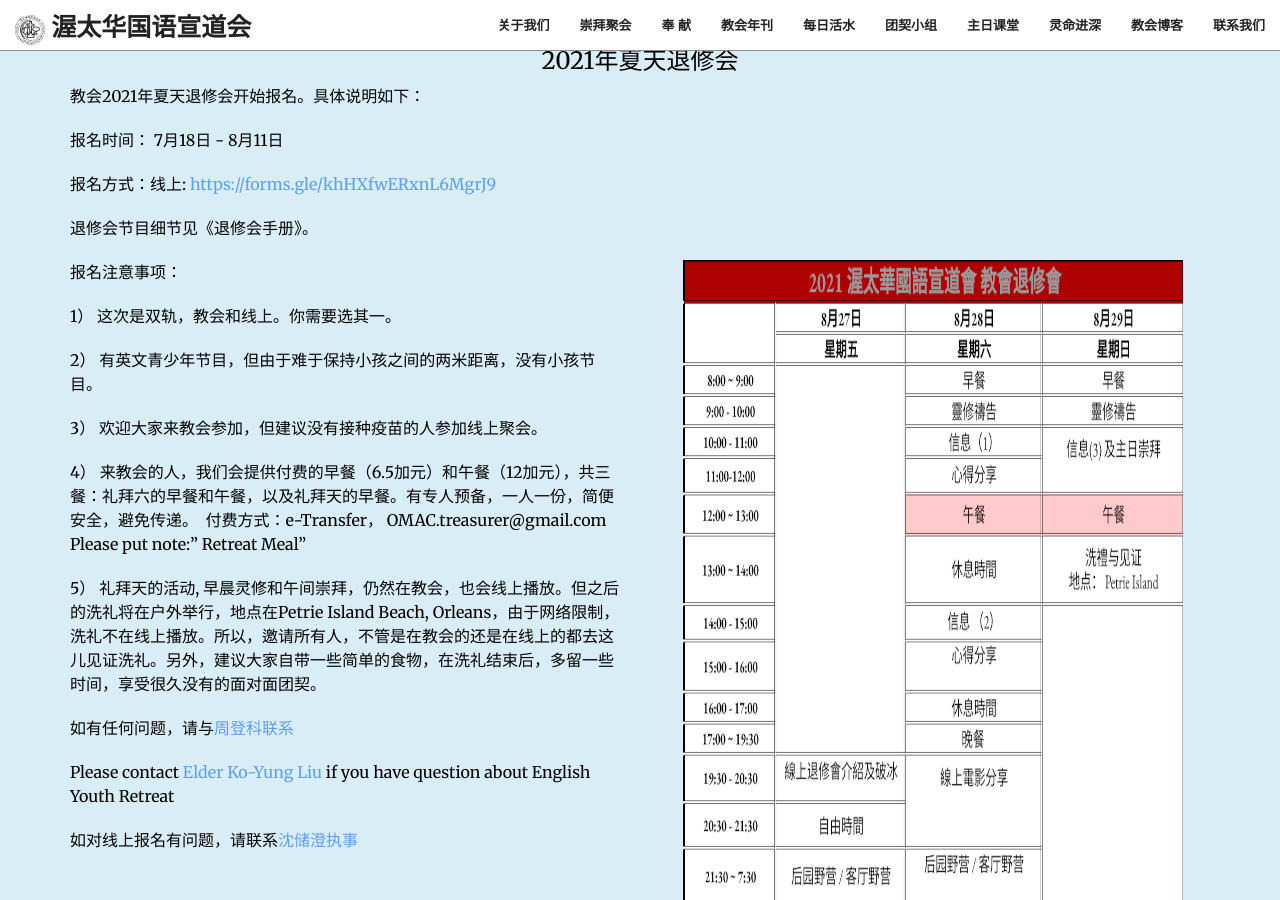
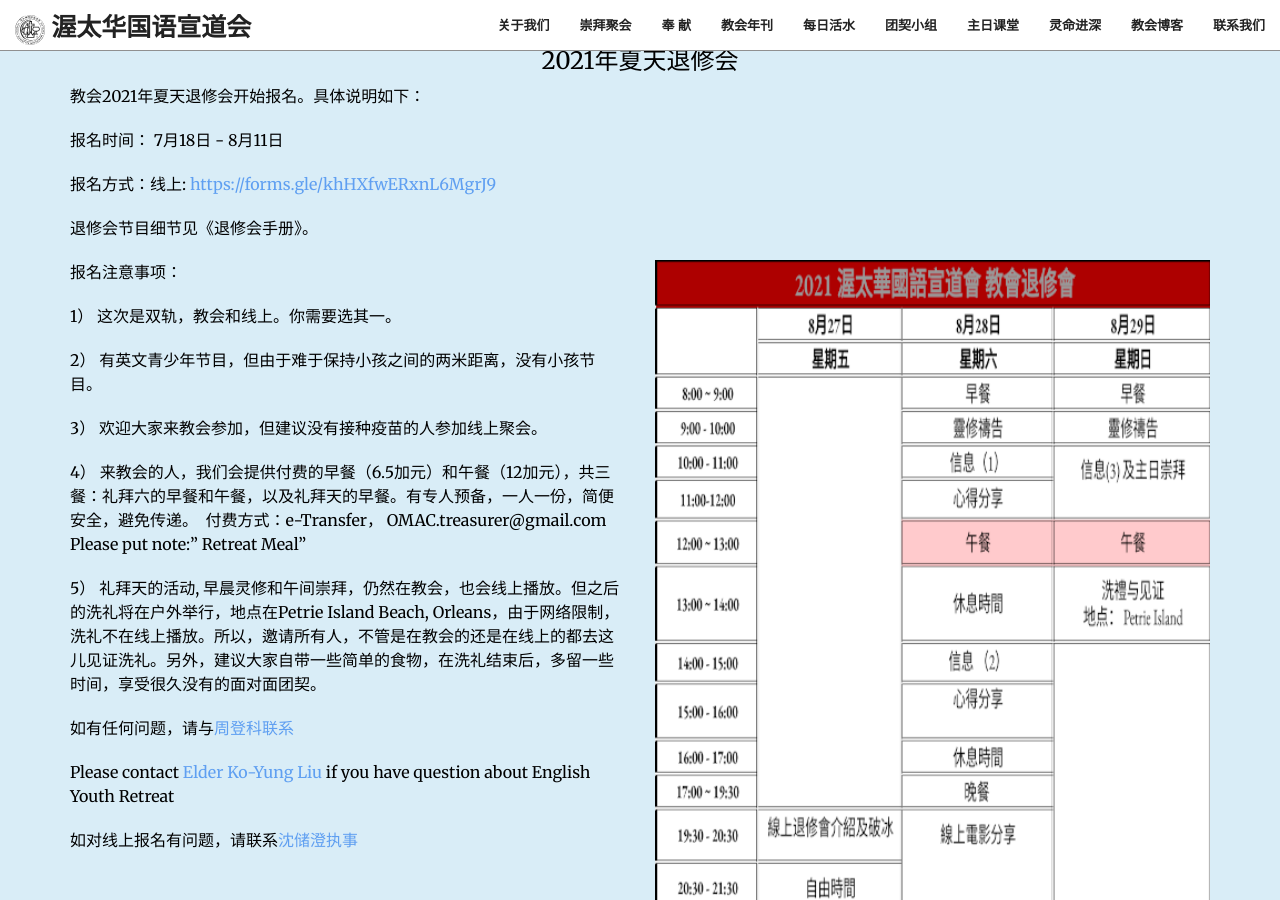
Before and after one commit to JonasYow/ottawaomac, a Jekyll site: the page built from index.html, in a window 1280 px wide and 900 px high, scrolled down 1457 px. Built offline with Jekyll 4.4.1, drawn with Linux system fonts in a browser that asks for light colours; some web fonts are replaced; grey boxes are pictures that could not be loaded.

Commit message:
udate retreat image css

```diff
--- a/_includes/retreat.html
+++ b/_includes/retreat.html
@@ -22,7 +22,7 @@
                             <p class="text-left">如对线上报名有问题，请联系<a href="mailto:chucheng.shen@gmail.com">沈储澄执事</a></p>
                         </div>
                         <div class="col-lg-6 text-center" style="margin-bottom: 1em;">
-                        <img src="img/RetreatSchedule.png" style="height: 100%;width: auto;">
+                        <img src="img/RetreatSchedule.png" class="img-responsive" style="width: 100%;">
                         </div>
                     </div>
 
```
